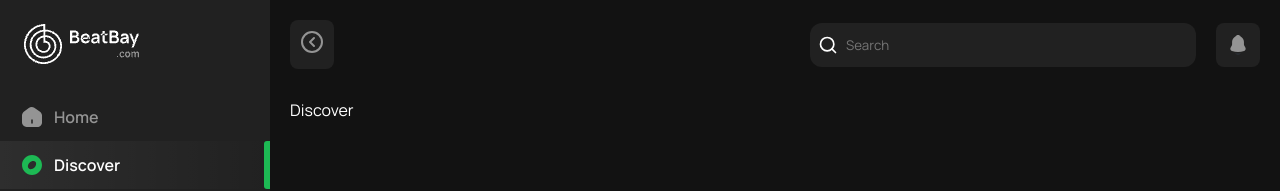
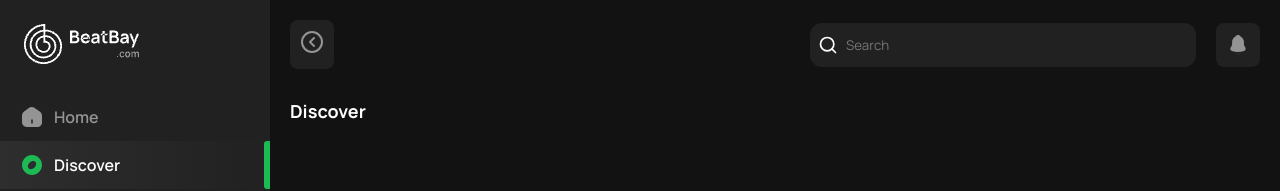
Before and after one commit to Ddyadz01/Vizzard, a React (Vite) app: page /discover in a window 1280 px wide. Shown: the top 191 px of the page. Built offline with nearby package versions, Linux system fonts and the light colour scheme.

Commit message:
add Title component

```diff
--- /dev/null
+++ b/src/_components/ui/TitleComponent/TitleComponent.jsx
@@ -0,0 +1,20 @@
+import styles from './title.module.scss';
+const TitleComponent = ({ size, content }) => {
+  const sizes = {
+    lg: '16px',
+    s: '14px',
+    m: '16px',
+    l: '18px',
+  };
+  const style = {
+    fontSize: sizes[size],
+  };
+
+  return (
+    <h1 className={styles['heading']} style={style}>
+      {content}
+    </h1>
+  );
+};
+
+export default TitleComponent;
--- /dev/null
+++ b/src/_components/ui/TitleComponent/title.module.scss
@@ -0,0 +1,14 @@
+.heading {
+  animation: animate 0.5s;
+}
+
+@keyframes animate {
+  0% {
+    opacity: 0;
+    // transform: translateY(-5px);
+  }
+  100% {
+    opacity: 1;
+    transform: translateY(0);
+  }
+}
--- a/src/_pages/Discover/Discover.jsx
+++ b/src/_pages/Discover/Discover.jsx
@@ -1,5 +1,11 @@
+import TitleComponent from '../../_components/ui/TitleComponent/TitleComponent';
+
 const Discover = () => {
-  return <div>Discover</div>;
+  return (
+    <div>
+      <TitleComponent content={'Discover'} size={'l'} />
+    </div>
+  );
 };
 
 export default Discover;
--- a/src/_pages/Home/PopularSongs/PopularSongs.jsx
+++ b/src/_pages/Home/PopularSongs/PopularSongs.jsx
@@ -3,11 +3,12 @@ import SongItem from '@components/shared/SongItem/SongItem';
 import data from './data.json';
 
 import style from './popular.module.scss';
+import TitleComponent from '../../../_components/ui/TitleComponent/TitleComponent';
 
 const PopularSongs = () => {
   return (
     <div className={style['popular--songs']}>
-      <h1>Popular Songs</h1>
+      <TitleComponent content={'Popular Songs'} size={'l'} />
       {data.map((song) => (
         <SongItem key={song.id} item={song} />
       ))}
--- a/src/_pages/Home/PopularSongs/data.json
+++ b/src/_pages/Home/PopularSongs/data.json
@@ -6,7 +6,7 @@
     "label": "Street Stars",
     "duration": "04:14",
     "audioUrl": "/audio/Sirius-Nostalgia.mp3",
-    "countaAditions": "1225665445",
+    "countaAditions": "67K",
     "imageUrl": "https://images.unsplash.com/photo-1525098507636-f48dc7917654?q=80&w=1993&auto=format&fit=crop&ixlib=rb-4.0.3&ixid=M3wxMjA3fDB8MHxwaG90by1wYWdlfHx8fGVufDB8fHx8fA%3D%3D"
   },
   {
@@ -16,7 +16,7 @@
     "label": "Street Stars",
     "duration": "03:45",
     "audioUrl": "/audio/Sirius-Old School.mp3",
-    "countaAditions": "1225665445",
+    "countaAditions": "67K",
     "imageUrl": "https://images.unsplash.com/photo-1470229538611-16ba8c7ffbd7?q=80&w=2070&auto=format&fit=crop&ixlib=rb-4.0.3&ixid=M3wxMjA3fDB8MHxwaG90by1wYWdlfHx8fGVufDB8fHx8fA%3D%3D"
   },
   {
@@ -26,7 +26,7 @@
     "label": "",
     "duration": "02:55",
     "audioUrl": "/audio/Zubi-Sugar.mp3",
-    "countaAditions": "1225665445",
+    "countaAditions": "67K",
     "imageUrl": "https://avatars.mds.yandex.net/i?id=a88b0c24b9b2895e1a3407d4cb7d346090f1e9dd-4338366-images-thumbs&n=13"
   }
 ]
```
